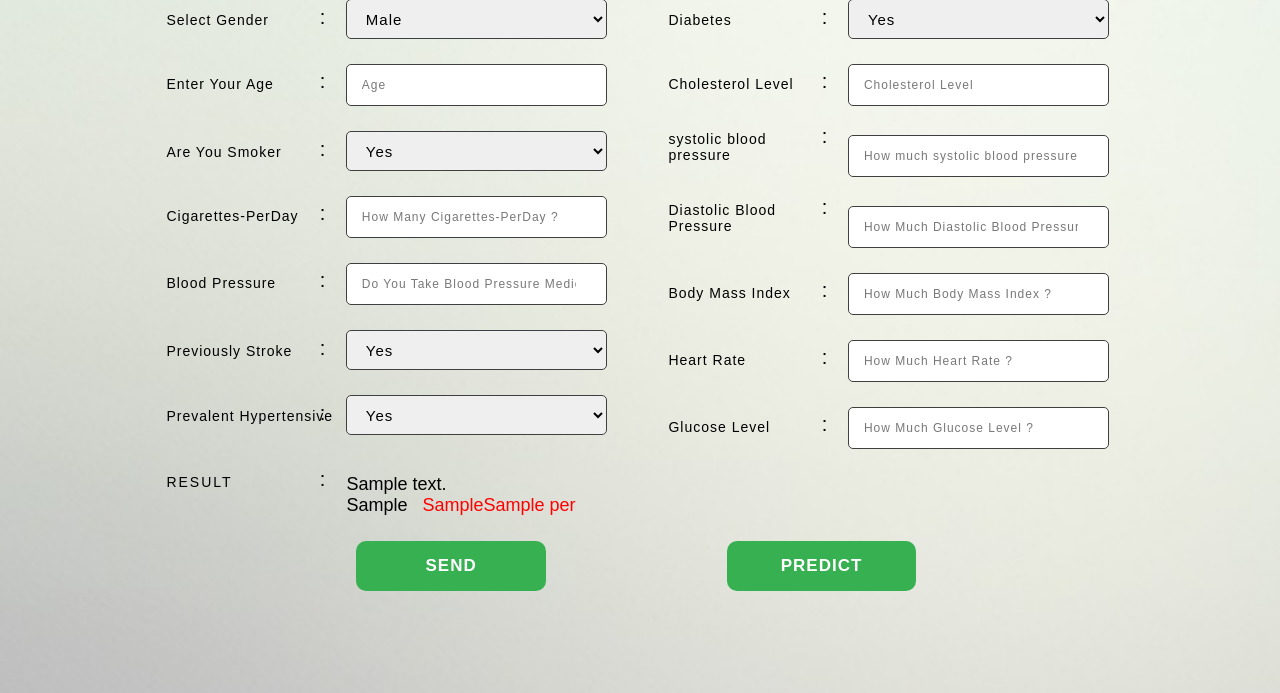
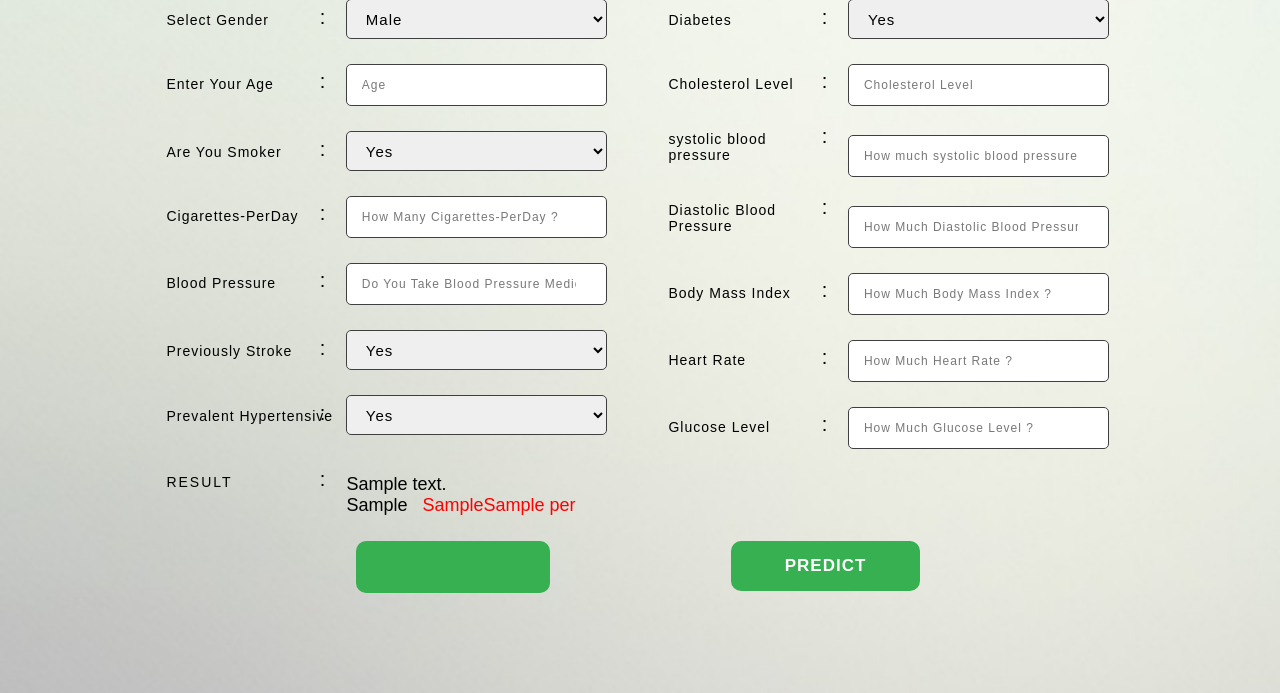
Before and after one commit to AhmedA998/Heroku_diabetes_php, a Flask app: template templates/index.html in a window 1280 px wide. Shown: the part 107-800 px from the top of the page. Run offline with Flask 2, Linux system fonts and the light colour scheme; the template is opened without the code that fills it: most values are stand-ins (such as "Sample title", 1, 10 or a date in 2020); parts of the project's set-up code (start-up, migrations or seed data) failed here and were passed over; some libraries are stand-ins or nearby versions.

Commit message:
Update index.html

```diff
--- a/templates/index.html
+++ b/templates/index.html
@@ -154,7 +154,7 @@ License URL: http://creativecommons.org/licenses/by/3.0/
         </div>
         <div class="form-control last">
             <button type="submit" class="register" id="message" >Predict</button>
-            <a><button class="reset" onclick="send()">Send</button></a>
+            <a><input class="reset" onclick="send()" title="Send"></a>
 
             <div class="clear"></div>
         </div>
```
